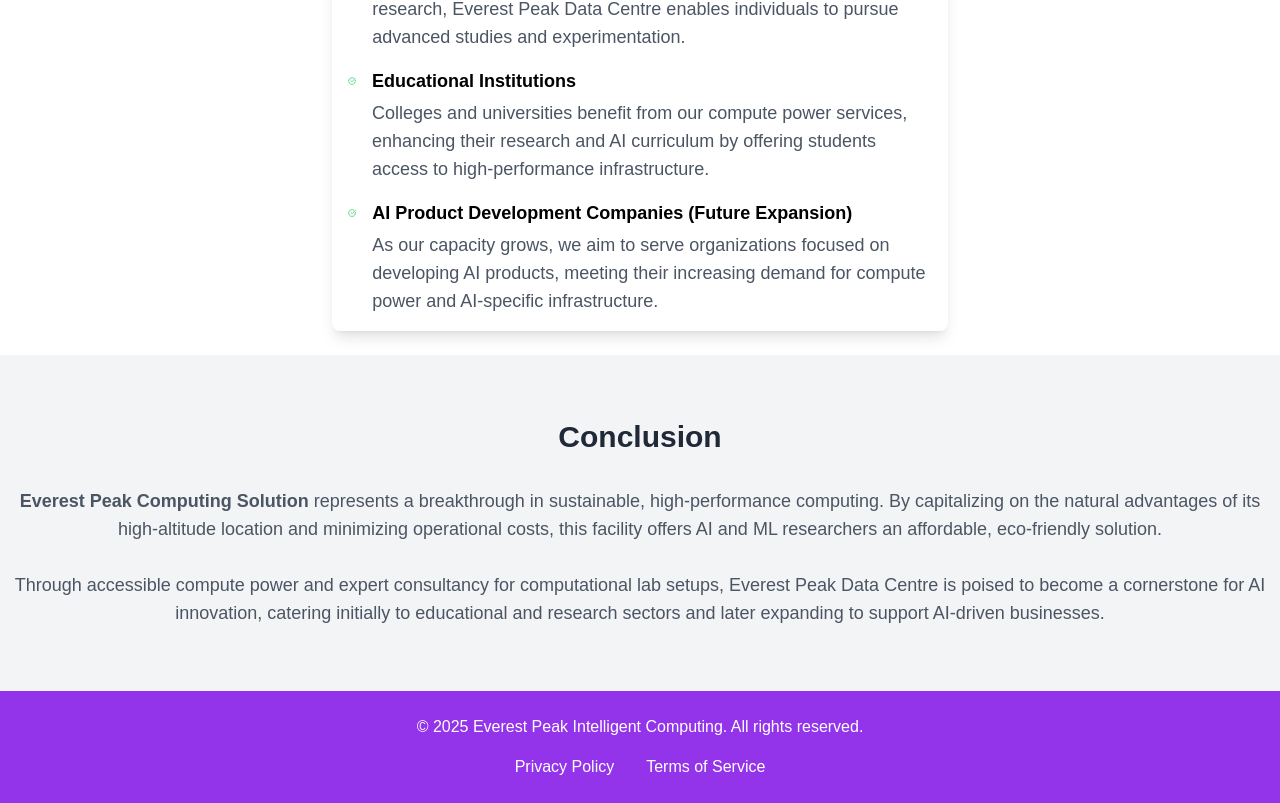
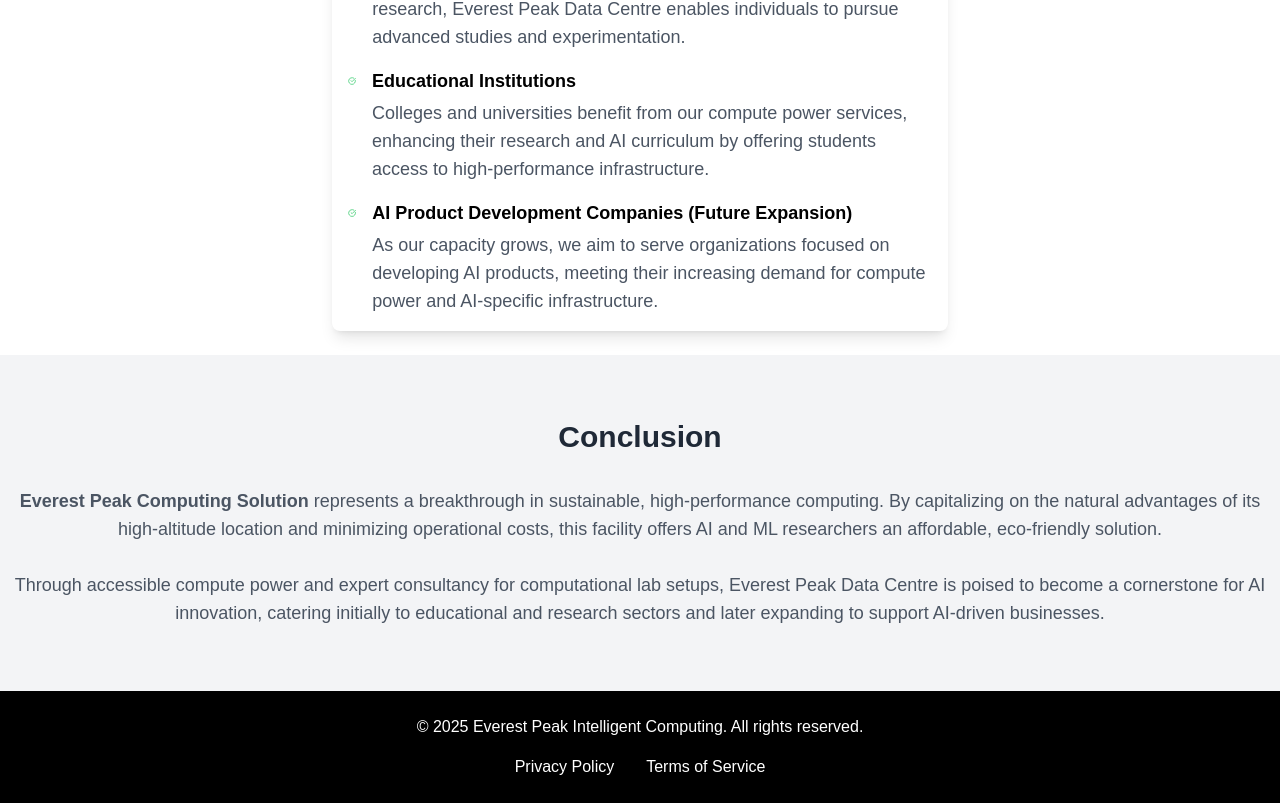
Before and after one commit to dibeshkc7/everestpeak, a Next.js app: page / in a window 1280 px wide. Shown: the part 3026-3829 px from the top of the page. Built offline with nearby package versions, Linux system fonts and the light colour scheme.

Commit message:
footer color

```diff
--- a/src/component/footer.tsx
+++ b/src/component/footer.tsx
@@ -3,7 +3,7 @@ import React from "react";
 
 const Footer = () => {
   return (
-    <footer id="footer" className="bg-purple-600 text-white py-6">
+    <footer id="footer" className="bg-black text-white py-6">
       <div className="container mx-auto text-center">
         <p>
           &copy; 2025 Everest Peak Intelligent Computing. All rights reserved.
```
